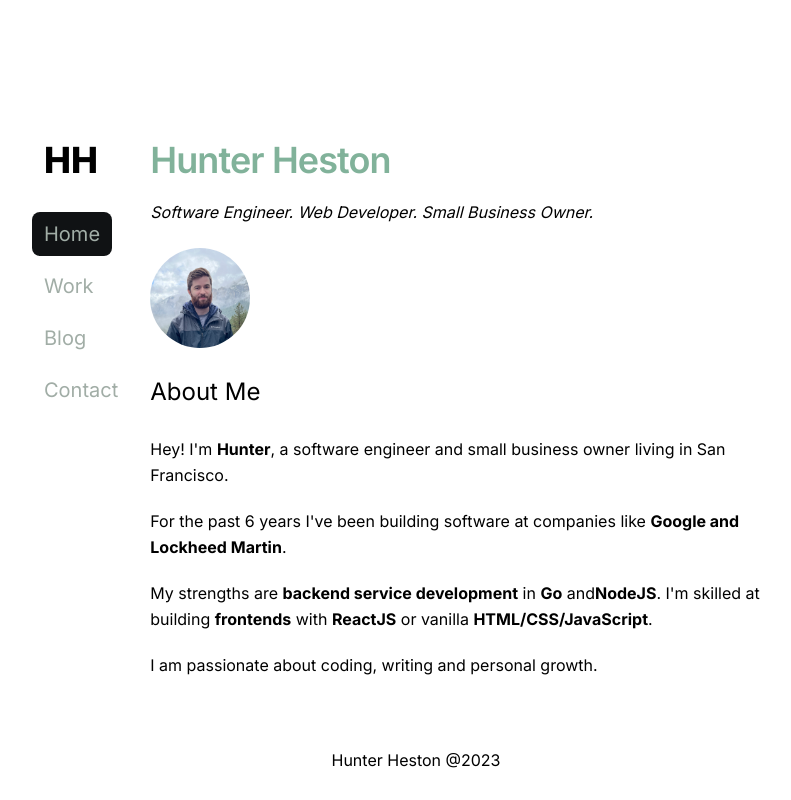
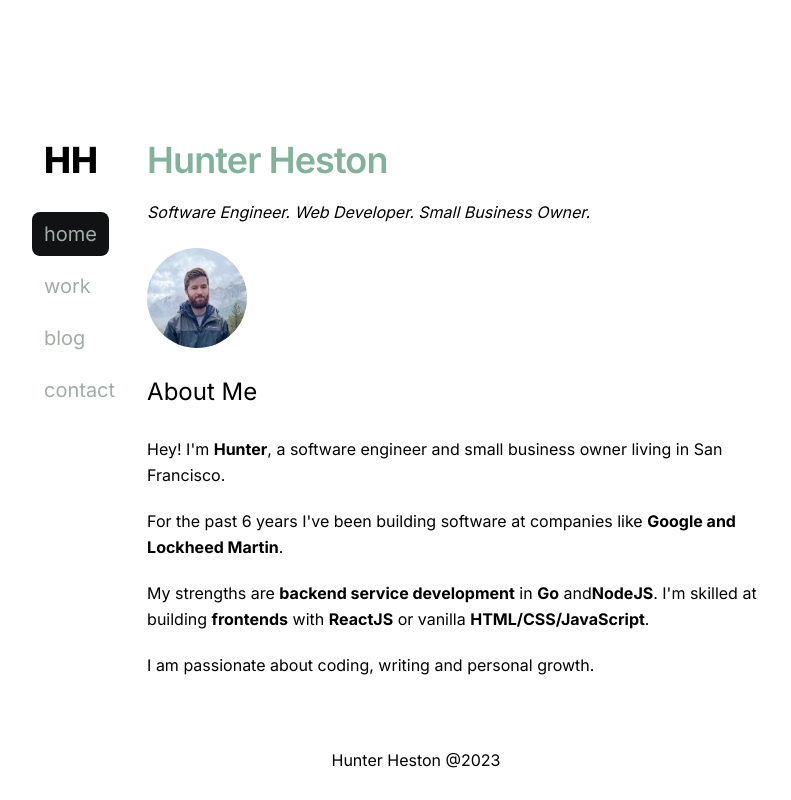
Before and after one commit to HunterHeston/personal-website, a Next.js app: page / in a window 1280 px wide. Shown: the whole page, without its empty margins (216-1007 px from the left). Built offline with nearby package versions, Linux system fonts and the light colour scheme.

Commit message:
Remove caps from nav links

```diff
--- a/components/navigation.tsx
+++ b/components/navigation.tsx
@@ -14,19 +14,19 @@ export default function Navigation() {
           HH
         </Link>
         <ul className="flex sm:flex-col">
-          <NavItem text="Home" href="/" active={router.pathname === "/"} />
+          <NavItem text="home" href="/" active={router.pathname === "/"} />
           <NavItem
-            text="Work"
+            text="work"
             href="/work"
             active={router.pathname === "/work"}
           />
           <NavItem
-            text="Blog"
+            text="blog"
             href="/blog"
             active={router.pathname === "/blog"}
           />
           <NavItem
-            text="Contact"
+            text="contact"
             href="/contact"
             active={router.pathname === "/contact"}
           />
```
